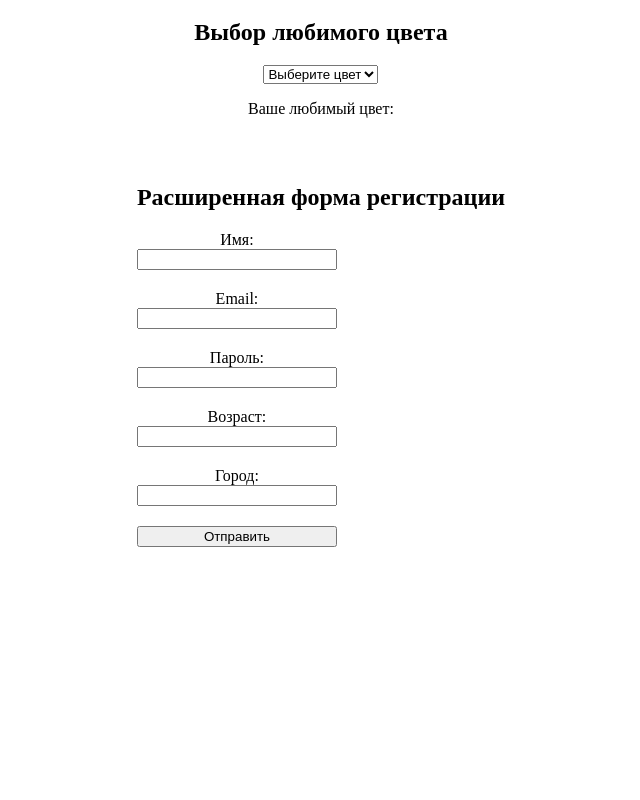
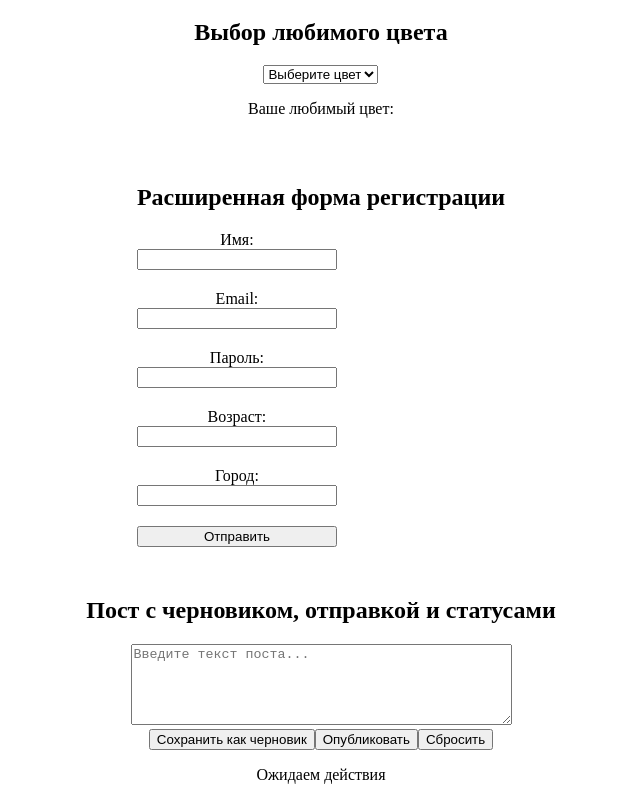
Before and after one commit to tourdeberlin/react-forms, a React (Vite) app: page / in a window 1280 px wide. Shown: the part 253-1053 px from the top of the page, without its empty margins (319-959 px from the left). Before the commit the page ends 800 px from the top, so only its background shows below. Built offline with nearby package versions, Linux system fonts and the light colour scheme.

Commit message:
feat: add Post

```diff
--- a/src/App.jsx
+++ b/src/App.jsx
@@ -2,6 +2,7 @@ import "./App.css";
 import ColorForm from "./ColorForm";
 import LoginForm from "./LoginForm";
 import NameForm from "./NameForm";
+import Post from "./Post";
 import RegistrationForm from "./RegistrationForm";
 
 function App() {
@@ -11,6 +12,7 @@ function App() {
       <LoginForm />
       <ColorForm />
       <RegistrationForm />
+      <Post/>
     </div>
   );
 }
--- /dev/null
+++ b/src/Post.jsx
@@ -0,0 +1,61 @@
+import { useState } from "react";
+
+const Post = () => {
+  const [postContent, setPostContent] = useState("");
+  const [status, setStatus] = useState("Ожидаем действия");
+  const [error, setError] = useState(false);
+
+  let isPublished = status === 'Пост опубликован';
+
+  function handleSubmit(e) {
+    e.preventDefault();
+    setStatus("Публикация...");
+
+    setTimeout(() => {
+      const hasError = Math.random() < 0.3;
+
+      if (!hasError) {
+        setStatus("Пост опубликован");
+        setError(false);
+      } else {
+        setStatus('Ошибка публикации');
+        setError(true);
+      }
+    }, 1500);
+  }
+
+  function handleReset() {
+    setPostContent('');
+    setError(false);
+  }
+
+  return (
+    <div>
+      <h2>Пост с черновиком, отправкой и статусами</h2>
+      <form onSubmit={handleSubmit} onReset={handleReset}>
+        <textarea
+          name="post"
+          rows="5"
+          cols="45"
+          placeholder="Введите текст поста..."
+          value={postContent}
+          onChange={(e) => setPostContent(e.target.value)}
+          disabled={isPublished || false}
+        ></textarea>
+        <div className="buttons">
+          <button
+            type="button"
+            onClick={() => setStatus("Сохранено как черновик")}
+          >
+            Сохранить как черновик
+          </button>
+          <button type="submit">Опубликовать</button>
+          <button type="reset">Сбросить</button>
+          <p style={error ? {color: 'red'} : {color: 'black'}}>{status}</p>
+        </div>
+      </form>
+    </div>
+  );
+};
+
+export default Post;
```
